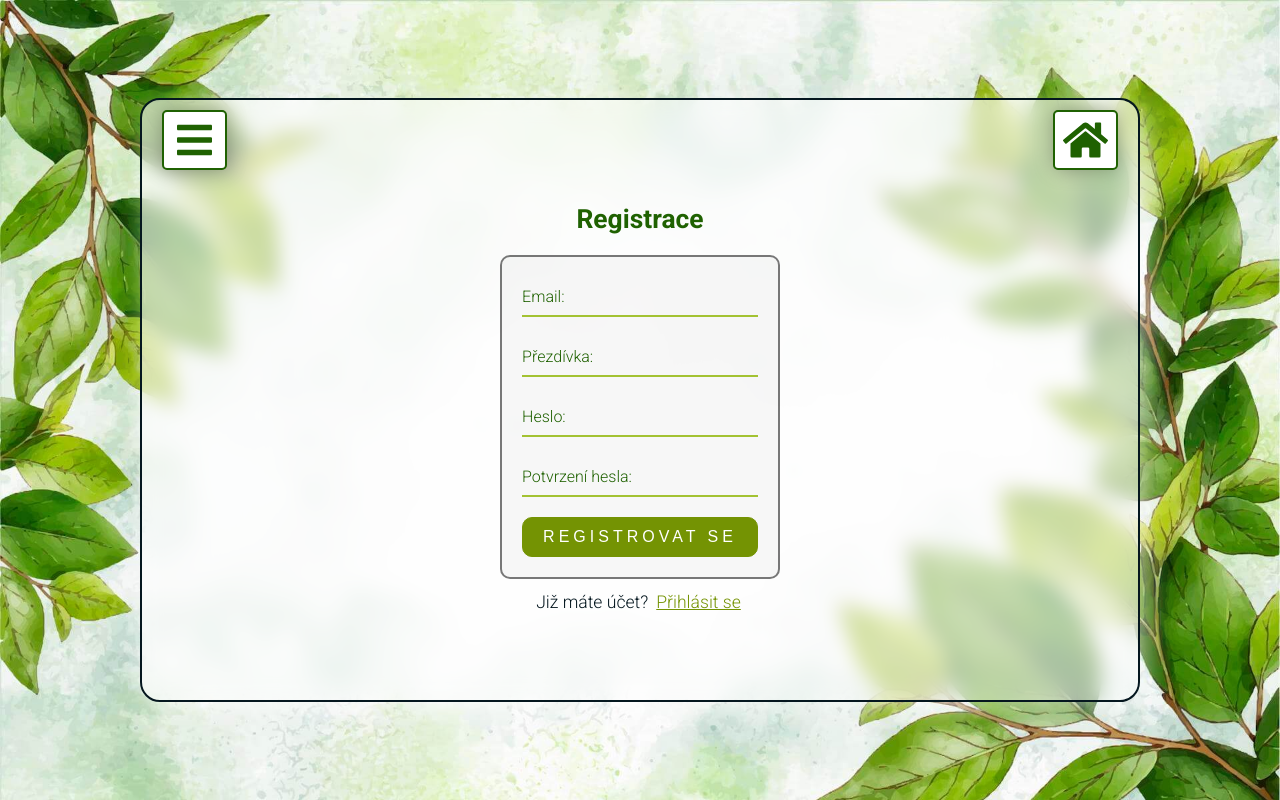
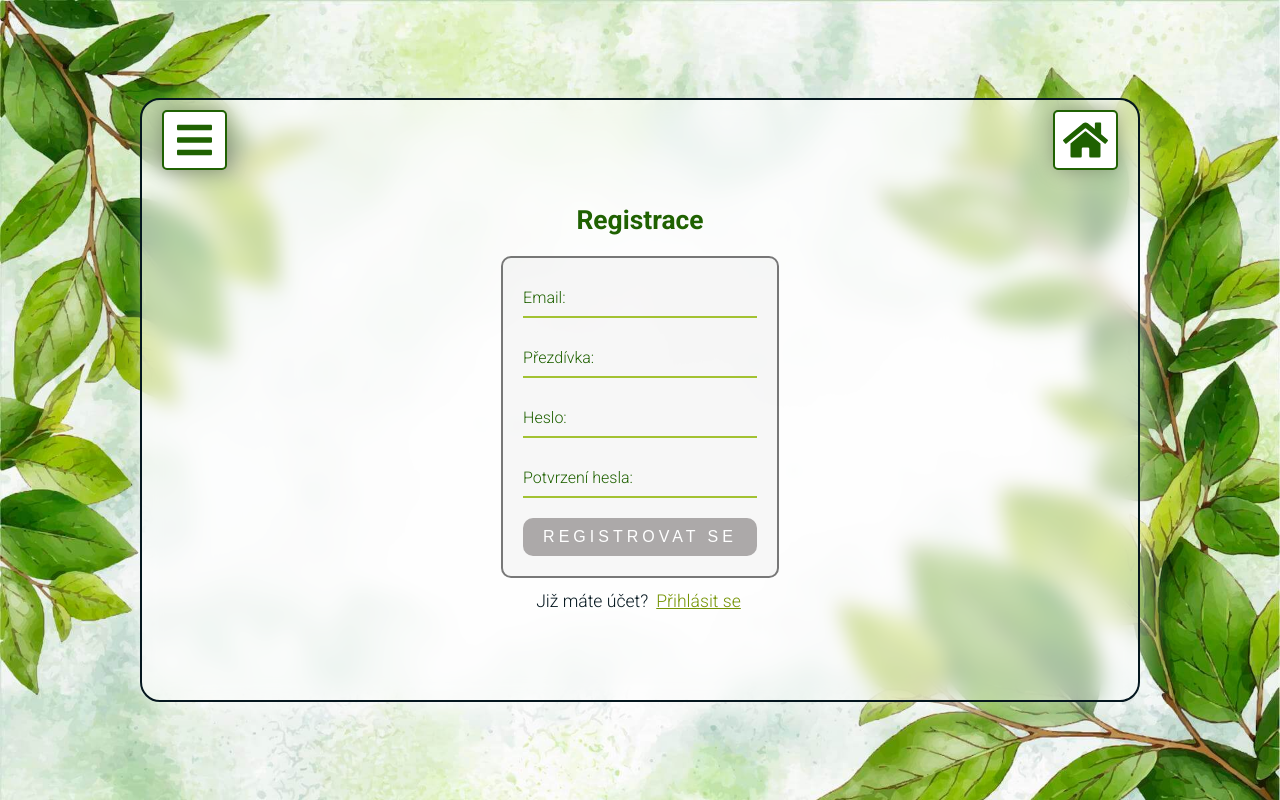
Before and after one commit to LenkaVer/cesta-z-lesa, a React (Create React App) app: page /registrace in a window 1280 px wide. Built offline with nearby package versions, Linux system fonts and the light colour scheme; no server answers; a web font is replaced by a local one.

Commit message:
Add disable effect on registration button

```diff
--- a/src/style.css
+++ b/src/style.css
@@ -140,6 +140,12 @@ body {
   border: 1px solid #1f6101;
 }
 
+.base_form button:disabled {
+  background-color: rgb(172, 169, 169);
+  border: rgb(172, 169, 169);
+  cursor: not-allowed;
+}
+
 .base_form .error {
   display: none;
   color: rgb(201, 13, 13);
```
